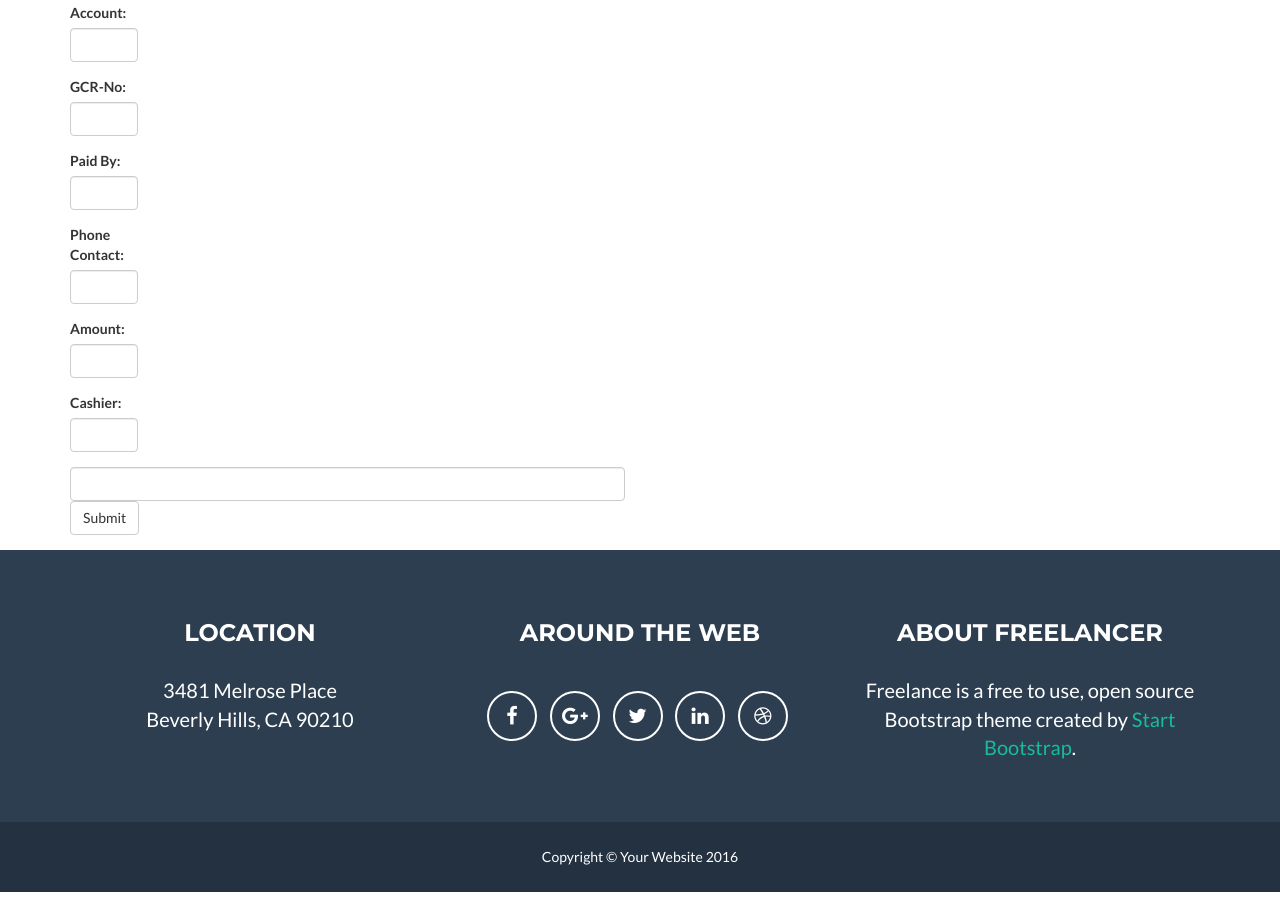
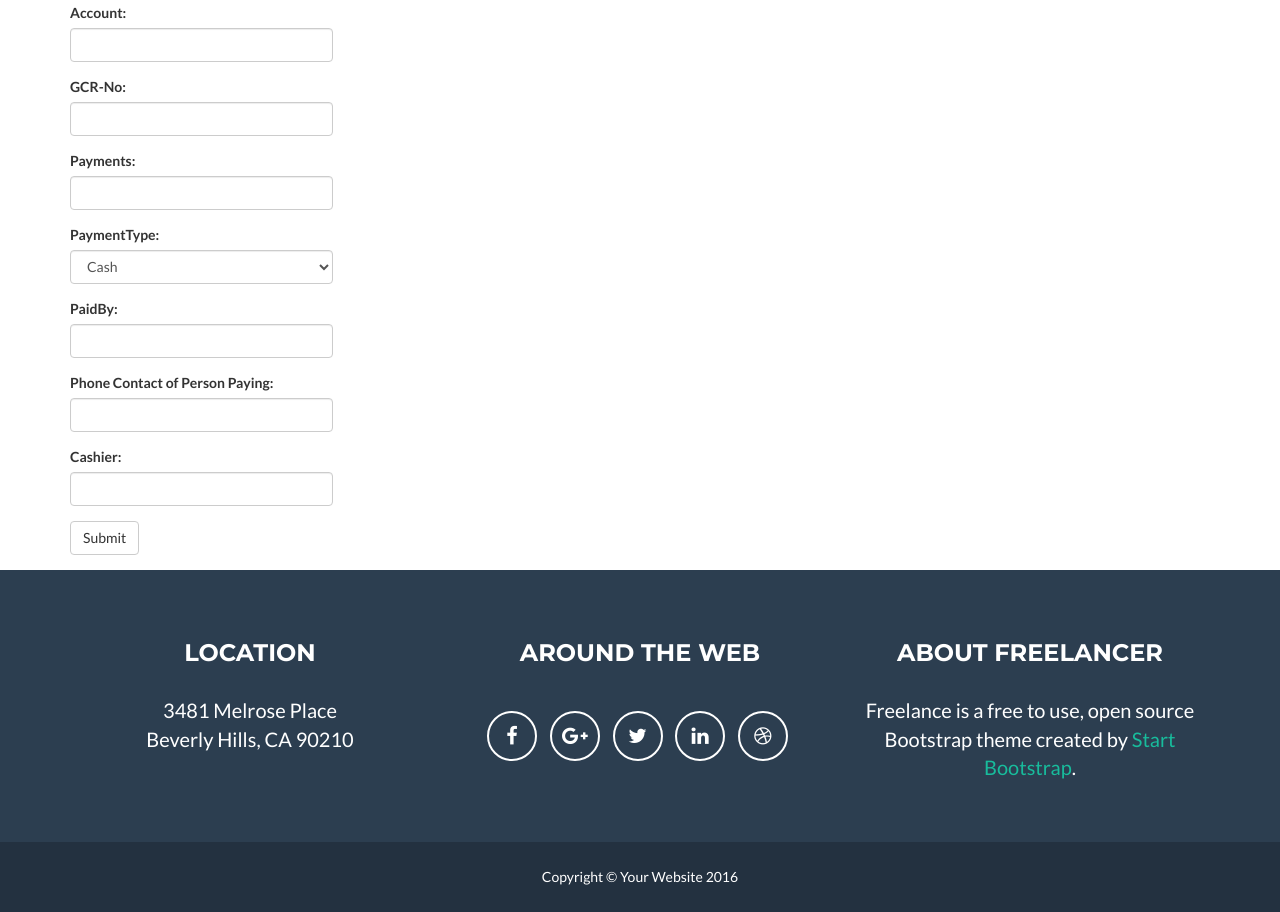
Before and after one commit to saviour123/payapp, a Flask app: page /add_rec in a window 1280 px wide. Shown: the part 100-1012 px from the top of the page. Run offline with Flask 2, Linux system fonts and the light colour scheme; the visitor is signed in with stand-in values (Sample User, id 1); some libraries are stand-ins or nearby versions.

Commit message:
More fixes and bugs

```diff
--- a/app.py
+++ b/app.py
@@ -16,6 +16,7 @@ class PAYMENTS(db.Model):
     id = db.Column(db.Integer, primary_key=True)
     OBJECTID = db.Column(db.Integer)
     Account =db.Column(db.String(60))
+    Amount_Due = db.Column(db.Integer)
     GCR_No = db.Column(db.String(60))
     Payments = db.Column(db.Integer)
     PaymentType = db.Column(db.String(20))
@@ -26,15 +27,16 @@ class PAYMENTS(db.Model):
     Date = db.Column(db.DateTime(), default=datetime.date.today())
 
 
-    def __init__(self, OBJECTID, Account, GCR_No, Payments, PaymentType, PaidBy, PaidByTele, Cashier):
-        self.OBJECTID = OBJECTID
+    def __init__(self, Account, GCR_No, Payments, PaymentType, PaidBy, PaidByTele, Cashier):
         self.Account = Account
+        self.Amount_Due = Amount_Due
         self.GCR_No = GCR_No
         self.Payments = Payments
         self.PaymentType = PaymentType
         self.PaidBy = PaidBy
         self.PaidByTele = PaidByTele
         self.Cashier = Cashier
+
 
     def __repr__(self):
         return '<records %r>' % self.Account
@@ -76,7 +78,7 @@ def logout():
 @app.route('/index',methods=['GET','POST'])
 @login_required
 def index():
-    data_rec = records.query.all()
+    data_rec = PAYMENTS.query.all()
     return render_template('index.html', data_rec=data_rec)
 
 
@@ -85,8 +87,6 @@ def index():
 @login_required
 def add_rec():
     if request.method == 'POST':
-        #collect form data
-        OBJECTID = request.form['OBJECTID']
         Account = request.form['Account']
         GCR_No = request.form['GCR_No']
         Payments = request.form['Payments']
@@ -94,12 +94,10 @@ def add_rec():
         PaidBy = request.form['PaidBy']
         PaidByTele = request.form['PaidByTele']
         Cashier = request.form['Cashier']
-
-        #add records
-        entry = records(account, GCR_No, paid_by, paid_by_tele, amount, last_edited_user)
+        entry = PAYMENTS(Account, GCR_No, Payments, PaymentType, PaidBy, PaidByTele, Cashier)
         db.session.add(entry)
         db.session.commit()
-        flash('Record entered succesfully')
+        flash("Thank You")
         return redirect(url_for('index'))
     return render_template('add_new.html')
 
@@ -108,8 +106,10 @@ def add_rec():
 @app.route('/search', methods=['POST'])
 def search():
     query_tag = request.form['search']
-    search_tag = records.query.filter_by(account=query_tag).all()
-    return render_template('search.html', search_tag=search_tag)
+    # fieldAccount == 'account=query_tag'
+    # fieldCashier == 'Cashier=query_tag'
+    # fieldPaidBy == 'PaidBy=query_tag'
+    search_tag = PAYMENTS.query.filter_by(account=query_tag).all()
 
 
 if __name__ == '__main__':
--- a/templates/add_new.html
+++ b/templates/add_new.html
@@ -13,45 +13,52 @@
 	<!-- simple form, to add entry-->
 	<form method="post" action="/add_rec" role="form">
 		<div class="row">
-			<div class="form-group col-xs-5 col-lg-1 ">
+			<div class="form-group col-xs-4 col-lg-3 ">
 				<label>Account: </label>
-				<input type="text" id="account" name="account" class="form-control" required>
+				<input type="text" id="Account" name="Account" class="form-control" required>
 			</div>
 		</div>
 		<div class="row">
-			<div class="form-group col-xs-5 col-lg-1 ">
+			<div class="form-group col-xs-4 col-lg-3 ">
 				<label>GCR-No: </label>
 				<input type="text" id="GCR_No" name="GCR_No" class="form-control" required>
 			</div>
 		</div>
-
-
 		<div class="row">
-			<div class="form-group col-xs-5 col-lg-1 ">
-				<label>Paid By: </label>
-				<input type="text" id="paid_by" name="paid_by" class="form-control" required>
+			<div class="form-group col-xs-4 col-lg-3 ">
+				<label>Payments: </label>
+				<input type="text" id="Payments" name="Payments" class="form-control" required>
 			</div>
 		</div>
 		<div class="row">
-			<div class="form-group col-xs-5 col-lg-1 ">
-				<label>Phone Contact: </label>
-				<input type="text" id="paid_by_tele" name="paid_by_tele" class="form-control" required>
+			<div class="form-group col-xs-4 col-lg-3 ">
+				<label>PaymentType: </label>
+					<select name="PaymentType" id="PaymentType" name="PaymentType" class="form-control" required>
+					    <option value="Cash`">Cash</option>
+					    <option value="Cheque">Cheque </option>
+  					</select>
 			</div>
 		</div>
 		<div class="row">
-			<div class="form-group col-xs-5 col-lg-1 ">
-				<label>Amount: </label>
-				<input type="text" id="amount" name="amount" class="form-control" required>
+			<div class="form-group col-xs-4 col-lg-3 ">
+				<label>PaidBy: </label>
+				<input type="text" id="PaidBy" name="PaidBy" class="form-control" required>
 			</div>
 		</div>
 		<div class="row">
-			<div class="form-group col-xs-5 col-lg-1 ">
+			<div class="form-group col-xs-4 col-lg-3 ">
+				<label>Phone Contact of Person Paying: </label>
+				<input type="text" id="PaidByTele" name="PaidByTele" class="form-control" required>
+			</div>
+		</div>
+		<div class="row">
+			<div class="form-group col-xs-4 col-lg-3">
 				<label>Cashier: </label>
-				<input type="text" id="last_edited_user" name="last_edited_user" class="form-control" required>
+				<input type="text" id="Cashier" name="Cashier" class="form-control" required>
 			</div>
 		</div>
 
-	    <div class="row">
+<!-- 	    <div class="row">
 	        <div class='col-sm-6'>
 	            <input type='text' class="form-control" id='datetimepicker4' />
 	        </div>
@@ -60,7 +67,7 @@
 	                $('#datetimepicker4').datetimepicker();
 	            });
 	        </script>
-	    </div>
+	    </div> -->
 
 		<div class="row">
 			<div class="form-group col-xs-5 col-lg-1 ">
```
Also changed, not shown: 1 other file.
